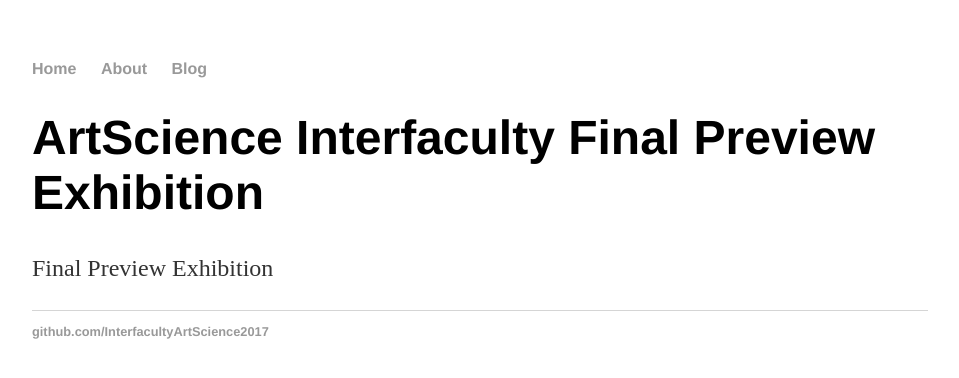
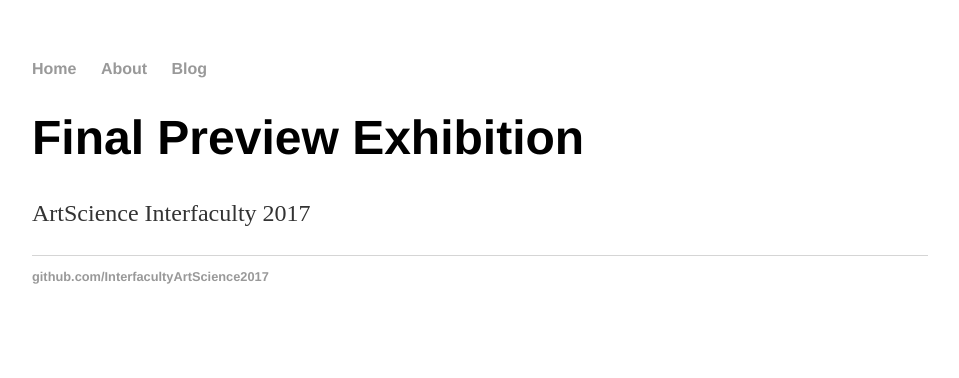
Before and after one commit to natfyfe/InterfacultyArtScience2017.github.io, a Jekyll site: the page built from index.html, in a window 1280 px wide. Shown: the top 378 px of the page, without its empty margins (160-1119 px from the left). Built offline with Jekyll 4.4.1, drawn with Linux system fonts in a browser that asks for light colours.

Commit message:
Update index.html

```diff
--- a/index.html
+++ b/index.html
@@ -1,8 +1,8 @@
 ---
 layout: default
-title: Hank Quinlan, Horrible Cop
+title: InterfacultyArtScience2017
 ---
 <div class="blurb">
-	<h1>ArtScience Interfaculty Final Preview Exhibition</h1>
-	<p>Final Preview Exhibition</p>
+	<h1>Final Preview Exhibition</h1>
+	<p>ArtScience Interfaculty 2017</p>
 </div><!-- /.blurb -->
```
